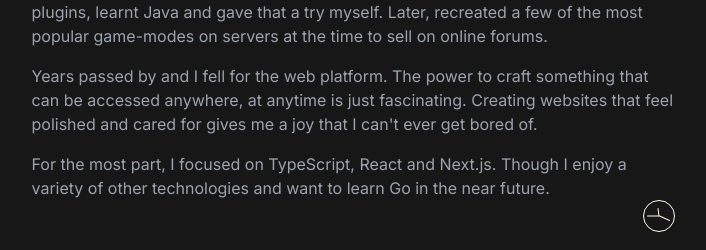
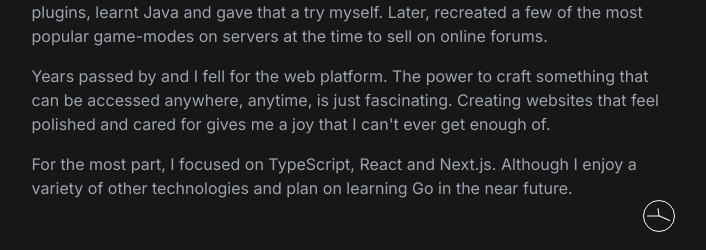
Before and after one commit to andresmarpz/website, a Next.js app: page / in a window 1280 px wide. Shown: the part 424-674 px from the top of the page, without its empty margins (287-993 px from the left). Built offline with nearby package versions, Linux system fonts and the light colour scheme.

Commit message:
copy updates

```diff
--- a/app/page.tsx
+++ b/app/page.tsx
@@ -42,14 +42,14 @@ export default function Home() {
       </p>
       <p className="mt-4 text-gray-400">
         Years passed by and I fell for the web platform. The power to craft
-        something that can be accessed anywhere, at anytime is just fascinating.
+        something that can be accessed anywhere, anytime, is just fascinating.
         Creating websites that feel polished and cared for gives me a joy that I
-        can&apos;t ever get bored of.
+        can&apos;t ever get enough of.
       </p>
       <p className="mt-4 text-gray-400">
-        For the most part, I focused on TypeScript, React and Next.js. Though I
-        enjoy a variety of other technologies and want to learn Go in the near
-        future.
+        For the most part, I focused on TypeScript, React and Next.js. Although
+        I enjoy a variety of other technologies and plan on learning Go in the
+        near future.
       </p>
     </main>
   );
```
